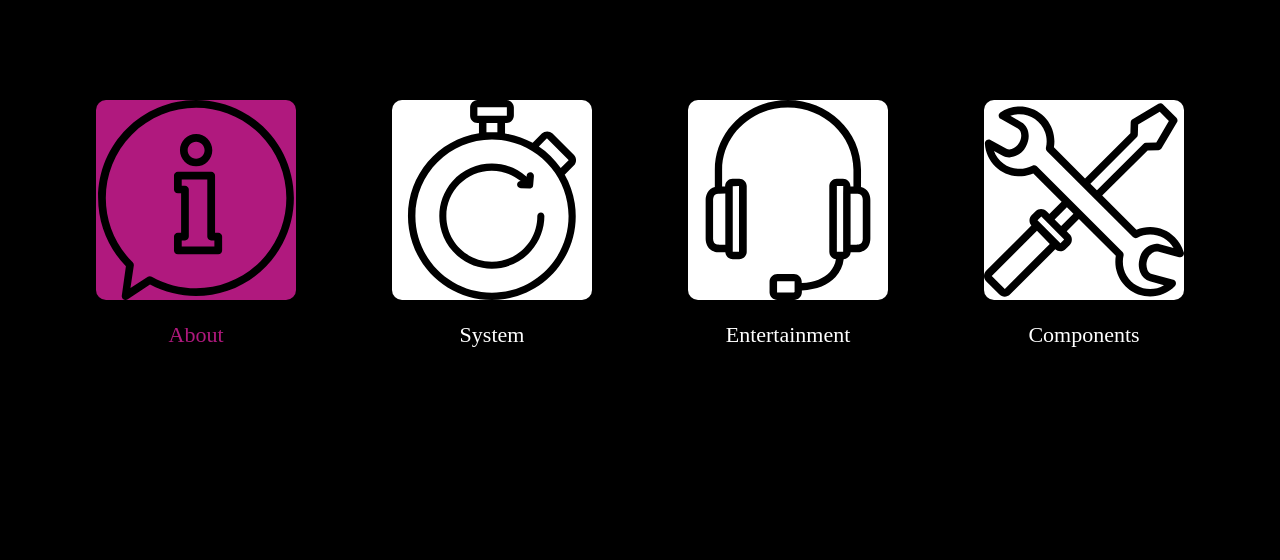
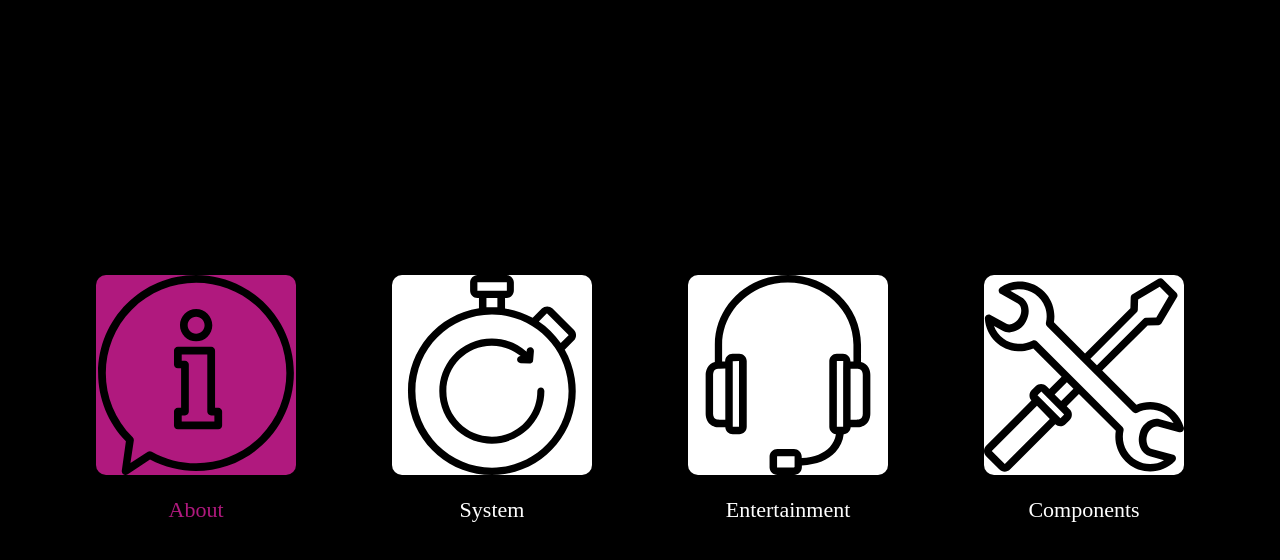
Before and after one commit to csh-imaginerit/CIDD, a React (Create React App) app: page / in a window 1280 px wide. Shown: the top 560 px of the page. Built offline with nearby package versions, Linux system fonts and the light colour scheme; no server answers; the HTML template or start-up script is replaced by a standard one.

Commit message:
Centered things

```diff
--- a/src/pages/home/home.jsx
+++ b/src/pages/home/home.jsx
@@ -53,9 +53,6 @@ class Home extends Component {
   render() {
     return (
       <Container>
-        <Header>
-          Computerized Autonomous Roadster
-        </Header>
         <OptionsContainer>
           {this.renderOptions()}
         </OptionsContainer>
--- a/src/pages/home/styledComponents.js
+++ b/src/pages/home/styledComponents.js
@@ -33,6 +33,7 @@ export const OptionsContainer = styled.div`
   justify-content: center;
   align-items: center;
   flex-flow: row wrap;
+  height: 100vh;
   `;
 
 export const OptionLabel = styled.p`
```
